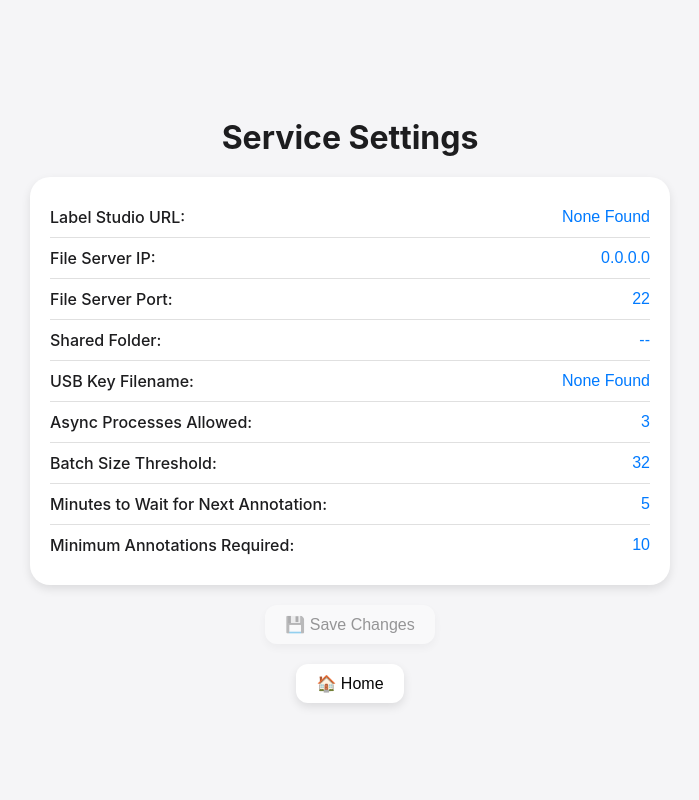
After one commit to uf-mil/ml-workflow, a Flask app: page /settings in a window 1280 px wide. The commit adds this page. Shown: the whole page, without its empty margins (290-989 px from the left). Run offline with Flask 3, Linux system fonts and the light colour scheme.

Commit message:
- Created action buttons to train, stop training, link, and break link to Label studio - Created a more detailed page for projects to display latest training metrics and control status of that project - Enabled when settings change to actively modify the .env file - Fixed the issue where every time the /get-data output is called it resets all cells

```diff
--- a/src/app.py
+++ b/src/app.py
@@ -1,36 +1,91 @@
 import os
 import asyncio
 
-from dotenv import load_dotenv
+from dotenv import load_dotenv, set_key
 
 from scheduler import Scheduler
+from service import Service
 from transporter import ModelTransporter
 
-from flask import Flask, request, jsonify
-
-load_dotenv()
-
-LABEL_STUDIO_URL = os.getenv("LABEL_STUDIO_URL")
-API_KEY = os.getenv("API_KEY")
-
-# Scheduler settings
-ASYNC_PROCESSES_ALLOWED = 3
-BATCH_SIZE_THRESHOLD = 32
-MINUTES_TO_WAIT_BEFORE_TRAINING = 0.1
-MINIMUM_ANNOTATIONS_REQUIRED = 10
+from flask import Flask, request, jsonify, render_template
 
 app = Flask(__name__)
 
-scheduler = Scheduler(batch_size=BATCH_SIZE_THRESHOLD,
-                      async_processes_allowed=ASYNC_PROCESSES_ALLOWED,
-                      minutes_to_wait_before_training=MINUTES_TO_WAIT_BEFORE_TRAINING,
-                      minimum_annotations_required=MINIMUM_ANNOTATIONS_REQUIRED)
+SERVICE = Service()
+SCHEDULER = Scheduler(service=SERVICE)
 
 @app.route("/")
 def check_environment():
-    with open("src/static/index.html", 'r', encoding='utf-8') as file:
+    with open("src/templates/index.html", 'r', encoding='utf-8') as file:
         html_string = file.read()
         return html_string
+
+
+@app.route("/settings")
+def show_settings():
+    return render_template(
+        'settings.html',
+        label_studio_url=SERVICE.label_studio_url,
+        file_server_ip=SERVICE.file_server_ip,
+        file_server_port=SERVICE.file_server_port,
+        file_server_shared_folder=SERVICE.file_server_shared_folder,
+        usb_key_file_name=SERVICE.usb_key_file_name,
+        async_processes_allowed=SERVICE.async_processes_allowed,
+        batch_size_threshold=SERVICE.batch_size_threshold,
+        minutes_to_wait_for_next_annotation=SERVICE.minutes_to_wait_for_next_annotation,
+        minimum_annotations_required=SERVICE.minimum_annotations_required
+    )
+
+@app.route("/project-<project_id>")
+def project_overview(project_id):
+    # Example data, replace with actual data fetching logic
+    project = SCHEDULER.projects[int(project_id)]
+    project_data = {
+        "project_name": project['title'],
+        "project_id": project_id,
+        "num_annotations": project['finished_tasks'],
+        "total_tasks": project['total_tasks'],
+        "project_status": 3 if project_id in SCHEDULER.training_dict else
+                            2 if project_id in SCHEDULER.training_queue_set else
+                            1 if project["tracked"] == 'True' else
+                            0,
+        "collected_data": "Here’s some collected data about the project...",
+        "project_metadata": "This is the project's metadata..."
+    }
+
+    return render_template("project.html", **project_data)
+
+@app.route('/update-settings', methods=['POST'])
+def update_settings():
+    try:
+        settings = request.json
+        env_path = os.path.join(os.getcwd(), 'src', '.env')
+
+        for key, value in settings.items():
+            set_key(env_path, key, str(value))
+
+        # Configure LabelStudio
+        SERVICE.label_studio_url = settings['LABEL_STUDIO_URL']
+
+        # Configure file server
+        SERVICE.file_server_ip = settings['FILE_SERVER_IP']
+        SERVICE.file_server_port = settings['FILE_SERVER_PORT']
+        SERVICE.file_server_shared_folder = settings['SHARED_FOLDER']
+
+        # Configure USB device detection
+        SERVICE.usb_key_file_name = settings['USB_KEY_FILENAME']
+
+        # Configure auto training logic
+        SERVICE.async_processes_allowed = settings['ASYNC_PROCESSES_ALLOWED']
+        SERVICE.batch_size_threshold = settings['BATCH_SIZE_THRESHOLD']
+        SERVICE.minutes_to_wait_for_next_annotation = settings['MINUTES_TO_WAIT_FOR_NEXT_ANNOTATION']
+        SERVICE.minimum_annotations_required = settings['MINIMUM_ANNOTATIONS_REQUIRED']
+
+
+        return jsonify({"message": "Settings updated successfully!"}), 200
+    except Exception as e:
+        return jsonify({"message": f"Error updating settings: {str(e)}"}), 500
+
 
 @app.route("/get-data", methods=['GET'])
 def get_data():
@@ -53,15 +108,15 @@
 
     # Get monitored projects
     projects = [{
-        'title': project.title,
-        'id': project.id,
-        'num_tasks_with_annotations': project.num_tasks_with_annotations,
-        'task_number': project.task_number,
-        'state':3 if project.id in scheduler.training_dict else
-                2 if project.id in scheduler.training_queue_set else
-                1 if project.id in scheduler.project_tasks_dif else
+        'title': values["title"],
+        'id': id,
+        'num_tasks_with_annotations': values["finished_tasks"],
+        'task_number': values["total_tasks"],
+        'state':3 if id in SCHEDULER.training_dict else
+                2 if id in SCHEDULER.training_queue_set else
+                1 if values["tracked"] == 'True' else
                 0
-    } for project in scheduler.ls.projects.list()]
+    } for id, values in SCHEDULER.projects.items()]
 
     # Get logs
     log_files = os.listdir(os.path.join(os.getcwd(),"logs"))
@@ -105,16 +160,17 @@
     num_annotations = int(data['project']['num_tasks_with_annotations'])
 
     # Receive webhook and update tracking information
-    scheduler.project_tasks_dif[project_id] = abs(num_annotations - scheduler.project_finished_tasks_dict[project_id])
+    SCHEDULER.project_tasks_dif[project_id] = abs(num_annotations - SCHEDULER.project_finished_tasks_dict[project_id])
 
-    print(project_id, num_annotations, scheduler.project_finished_tasks_dict[project_id], scheduler.project_tasks_dif[project_id])
+    print(project_id, num_annotations, SCHEDULER.project_finished_tasks_dict[project_id], SCHEDULER.project_tasks_dif[project_id])
 
     # Check to start training
-    await scheduler.check_and_train()
+    await SCHEDULER.check_and_train()
 
-    print("NUMBER OF TRAIN CALLS MADE: ", scheduler.train_calls)
+    print("NUMBER OF TRAIN CALLS MADE: ", SCHEDULER.train_calls)
 
     return {"success": "Called"}, 201
 
 if __name__ == "__main__":
+
     app.run(debug=True)
--- /dev/null
+++ b/src/templates/settings.html
@@ -0,0 +1,174 @@
+<!DOCTYPE html>
+<html>
+<head>
+    <title>Settings</title>
+    <style>
+        body {
+            font-family: -apple-system, BlinkMacSystemFont, "Segoe UI", Roboto, Helvetica, Arial, sans-serif;
+            display: flex;
+            flex-direction: column;
+            align-items: center;
+            justify-content: center;
+            min-height: 100vh;
+            margin: 0;
+            background-color: #f5f5f7;
+        }
+
+        h1 {
+            font-size: 2rem;
+            color: #1d1d1f;
+            margin-bottom: 20px;
+        }
+
+        .home-button {
+            background-color: #ffffff;
+            color: #070707;
+            border: none;
+            border-radius: 12px;
+            padding: 10px 20px;
+            font-size: 1rem;
+            cursor: pointer;
+            box-shadow: 0 4px 10px rgba(0, 0, 0, 0.1);
+            transition: background-color 0.2s;
+            margin-top: 20px;
+        }
+        .home-button:hover {
+            background-color: #070707;
+            color: #ffffff;
+        }
+
+        .save-button {
+            background-color: #ffffff;
+            color: #070707;
+            border: none;
+            border-radius: 12px;
+            padding: 10px 20px;
+            font-size: 1rem;
+            cursor: pointer;
+            box-shadow: 0 4px 10px rgba(0, 0, 0, 0.1);
+            transition: background-color 0.2s;
+            margin-top: 20px;
+            opacity: 0.4;
+        }
+
+
+        .settings-container {
+            background: #ffffff;
+            padding: 20px;
+            border-radius: 20px;
+            box-shadow: 0 4px 10px rgba(0, 0, 0, 0.1);
+            width: 90%;
+            max-width: 600px;
+        }
+
+        .setting {
+            display: flex;
+            flex-direction: row;
+            justify-content: space-between;
+            padding: 10px 0;
+            border-bottom: 1px solid #e0e0e0;
+        }
+
+        .setting:last-child {
+            border-bottom: none;
+        }
+
+        .setting-label {
+            font-weight: 500;
+            color: #1d1d1f;
+            width: 50%;
+        }
+
+        .setting-value {
+            font-size: 1rem;
+            text-align: right;
+            background: none;
+            border: none;
+            color: #007aff;
+            padding: 0;
+            width: 50%;
+        }
+
+        .setting-value:focus {
+            outline: none;
+        }
+    </style>
+</head>
+<body>
+    <h1>Service Settings</h1>
+    <div class="settings-container">
+        <div class="setting">
+            <span class="setting-label">Label Studio URL:</span>
+            <input class="setting-value" value="{{ label_studio_url }}" onchange="markChanges()">
+        </div>
+        <div class="setting">
+            <span class="setting-label">File Server IP:</span>
+            <input class="setting-value" value="{{ file_server_ip }}" onchange="markChanges()">
+        </div>
+        <div class="setting">
+            <span class="setting-label">File Server Port:</span>
+            <input class="setting-value" value="{{ file_server_port }}" onchange="markChanges()">
+        </div>
+        <div class="setting">
+            <span class="setting-label">Shared Folder:</span>
+            <input class="setting-value" value="{{ file_server_shared_folder }}" onchange="markChanges()">
+        </div>
+        <div class="setting">
+            <span class="setting-label">USB Key Filename:</span>
+            <input class="setting-value" value="{{ usb_key_file_name }}" onchange="markChanges()">
+        </div>
+        <div class="setting">
+            <span class="setting-label">Async Processes Allowed:</span>
+            <input class="setting-value" value="{{ async_processes_allowed }}" onchange="markChanges()">
+        </div>
+        <div class="setting">
+            <span class="setting-label">Batch Size Threshold:</span>
+            <input class="setting-value" value="{{ batch_size_threshold }}" onchange="markChanges()">
+        </div>
+        <div class="setting">
+            <span class="setting-label">Minutes to Wait for Next Annotation:</span>
+            <input class="setting-value" value="{{ minutes_to_wait_for_next_annotation }}" onchange="markChanges()">
+        </div>
+        <div class="setting">
+            <span class="setting-label">Minimum Annotations Required:</span>
+            <input class="setting-value" value="{{ minimum_annotations_required }}" onchange="markChanges()">
+        </div>
+    </div>
+    <button id="save-button" class="save-button" disabled onclick="updateSettings()">💾 Save Changes</button>
+    <button class="home-button" onclick="window.location.href='/'">🏠 Home</button>
+
+    <script>
+        let changesMade = false;
+
+        function markChanges() {
+            changesMade = true;
+            document.getElementById('save-button').style.opacity = 1
+            document.getElementById('save-button').removeAttribute('disabled');
+        }
+
+        function updateSettings() {
+            if (!changesMade) return;
+
+            const settings = {};
+            document.querySelectorAll('.setting').forEach(setting => {
+                const label = setting.querySelector('.setting-label').innerText.replace(/:$/, '').toUpperCase().replace(/ /g, '_');
+                const value = setting.querySelector('.setting-value').value;
+                settings[label] = value;
+            });
+
+            fetch('/update-settings', {
+                method: 'POST',
+                headers: { 'Content-Type': 'application/json' },
+                body: JSON.stringify(settings)
+            }).then(response => response.json())
+              .then(data => alert(data.message))
+              .catch(error => alert('Error updating settings: ' + error));
+
+            changesMade = false;
+
+            document.getElementById('save-button').style.opacity = 0.4
+            document.getElementById('save-button').setAttribute('disabled');
+        }
+    </script>
+</body>
+</html>
```
Also changed, not shown: src/scheduler.py (+43 -16 lines), src/service.py (added, +33 -0 lines), src/templates/index.html (renamed from src/static/index.html, +105 -6 lines), src/templates/project.html (added, +104 -0 lines).
